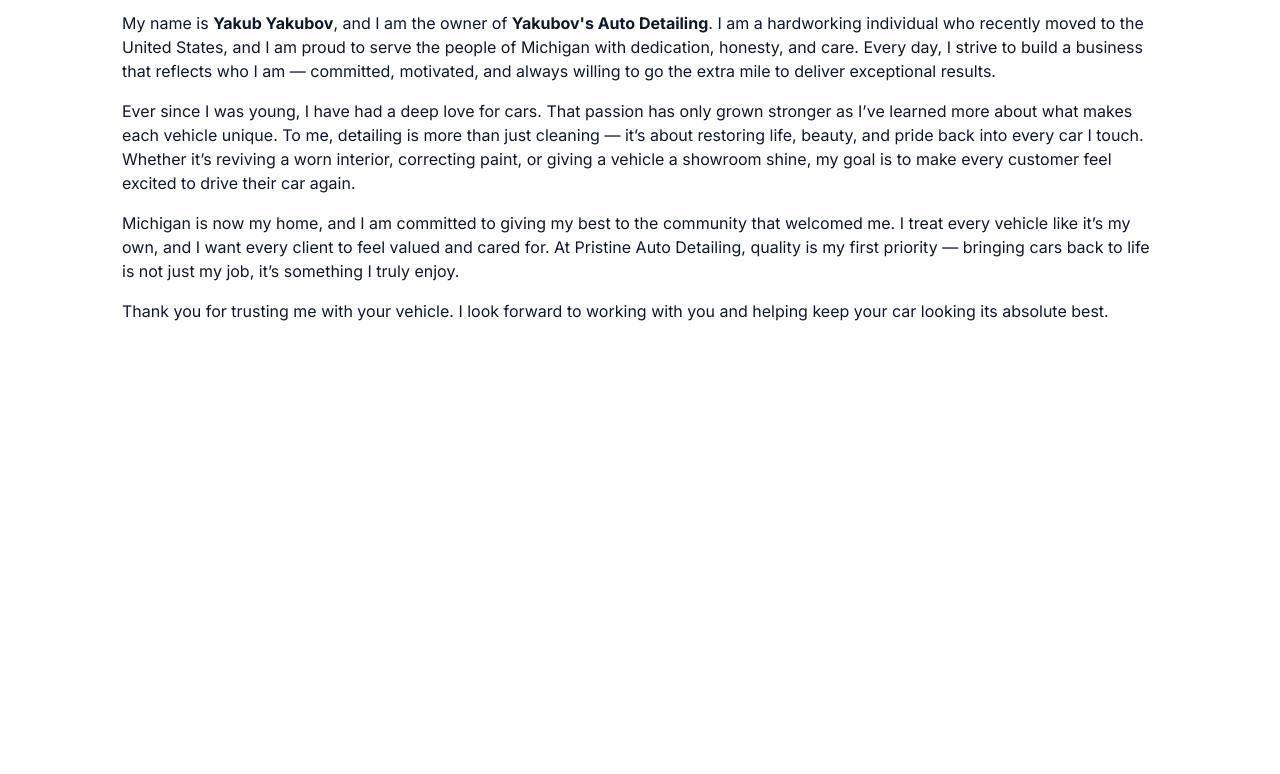
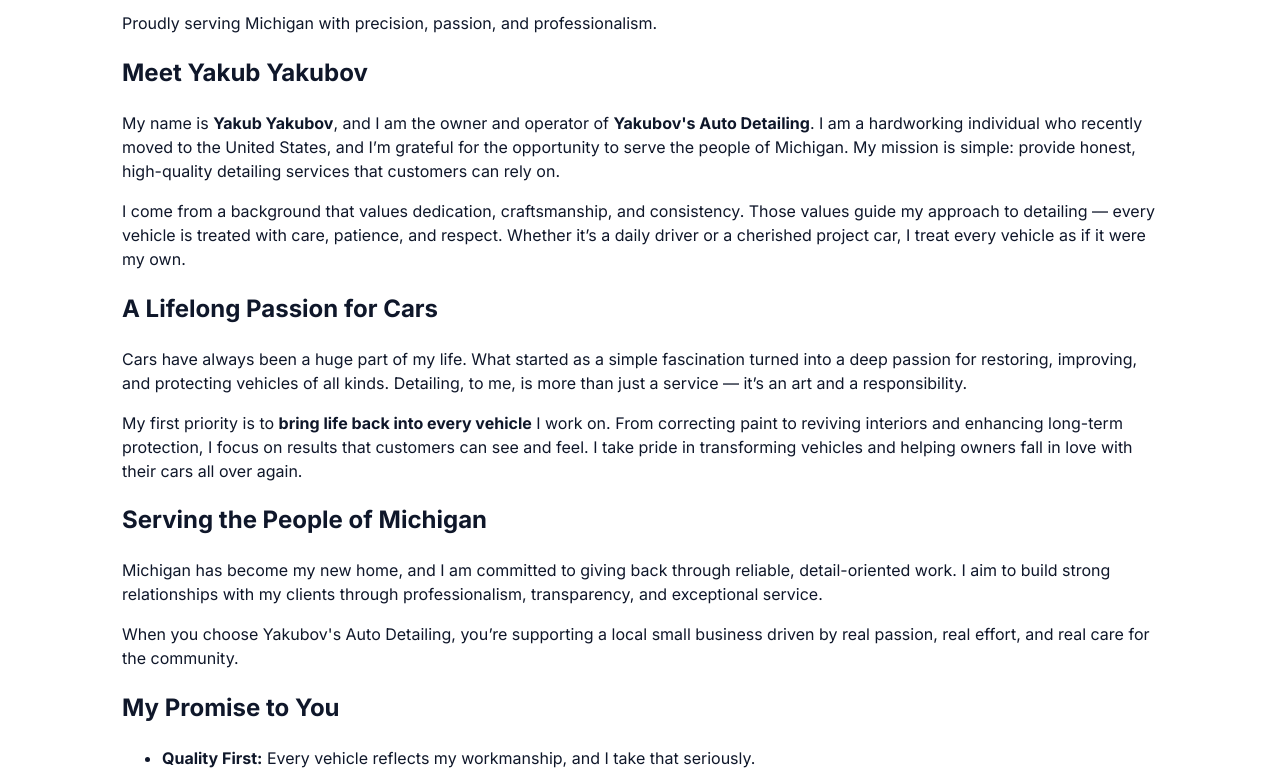
Before and after one commit to jacob8439/mywebsite, a plain HTML site: page about.html in a window 1280 px wide. Shown: the part 112-886 px from the top of the page. Before the commit the page ends 800 px from the top, so only its background shows below. Drawn offline with nearby package versions, Linux system fonts and the light colour scheme.

Commit message:
Update about.html

```diff
--- a/about.html
+++ b/about.html
@@ -9,37 +9,68 @@
 </head>
 
 <body class="theme-light">
+  <main class="container" data-aos="fade-up">
+    <header class="page-header">
+      <h1>About the Owner</h1>
+      <p class="subtitle">Proudly serving Michigan with precision, passion, and professionalism.</p>
+    </header>
 
-  <main class="container" data-aos="fade-up">
-    <h1>About Me</h1>
+    <section class="about-section">
+      <h2>Meet Yakub Yakubov</h2>
+      <p>
+        My name is <strong>Yakub Yakubov</strong>, and I am the owner and operator of
+        <strong>Yakubov's Auto Detailing</strong>. I am a hardworking individual who recently moved
+        to the United States, and I’m grateful for the opportunity to serve the people of Michigan.
+        My mission is simple: provide honest, high-quality detailing services that customers can rely on.
+      </p>
+      <p>
+        I come from a background that values dedication, craftsmanship, and consistency. Those values
+        guide my approach to detailing — every vehicle is treated with care, patience, and respect.
+        Whether it’s a daily driver or a cherished project car, I treat every vehicle as if it were my own.
+      </p>
+    </section>
 
+    <section class="about-section">
+      <h2>A Lifelong Passion for Cars</h2>
       <p>
-      My name is <strong>Yakub Yakubov</strong>, and I am the owner of <strong>Yakubov's Auto Detailing</strong>.
-      I am a hardworking individual who recently moved to the United States, and I am proud to serve the
-      people of Michigan with dedication, honesty, and care. Every day, I strive to build a business
-      that reflects who I am — committed, motivated, and always willing to go the extra mile to deliver
-      exceptional results.
+        Cars have always been a huge part of my life. What started as a simple fascination turned into
+        a deep passion for restoring, improving, and protecting vehicles of all kinds. Detailing, to me,
+        is more than just a service — it’s an art and a responsibility.
       </p>
+      <p>
+        My first priority is to <strong>bring life back into every vehicle</strong> I work on. From
+        correcting paint to reviving interiors and enhancing long-term protection, I focus on results
+        that customers can see and feel. I take pride in transforming vehicles and helping owners fall
+        in love with their cars all over again.
+      </p>
+    </section>
 
+    <section class="about-section">
+      <h2>Serving the People of Michigan</h2>
       <p>
-      Ever since I was young, I have had a deep love for cars. That passion has only grown stronger as I’ve
-      learned more about what makes each vehicle unique. To me, detailing is more than just cleaning — it’s
-      about restoring life, beauty, and pride back into every car I touch. Whether it’s reviving a worn
-      interior, correcting paint, or giving a vehicle a showroom shine, my goal is to make every customer
-      feel excited to drive their car again.
+        Michigan has become my new home, and I am committed to giving back through reliable,
+        detail-oriented work. I aim to build strong relationships with my clients through professionalism,
+        transparency, and exceptional service.
       </p>
+      <p>
+        When you choose Yakubov's Auto Detailing, you’re supporting a local small business driven by
+        real passion, real effort, and real care for the community.
+      </p>
+    </section>
 
+    <section class="about-section">
+      <h2>My Promise to You</h2>
+      <ul class="about-list">
+        <li><strong>Quality First:</strong> Every vehicle reflects my workmanship, and I take that seriously.</li>
+        <li><strong>Honest Service:</strong> Clear communication, no hidden fees, and fair recommendations.</li>
+        <li><strong>Respect & Reliability:</strong> Your time, property, and trust matter to me.</li>
+        <li><strong>Attention to Detail:</strong> I focus on the small things that make a big difference.</li>
+      </ul>
       <p>
-      Michigan is now my home, and I am committed to giving my best to the community that welcomed me. I
-      treat every vehicle like it’s my own, and I want every client to feel valued and cared for. At Pristine
-      Auto Detailing, quality is my first priority — bringing cars back to life is not just my job, it’s
-      something I truly enjoy.
+        Thank you for considering Yakubov's Auto Detailing. I look forward to restoring, protecting,
+        and enhancing your vehicle with the highest level of care.
       </p>
-
-    <p>
-      Thank you for trusting me with your vehicle. I look forward to working with you and helping keep your
-      car looking its absolute best.
-    </p>
+    </section>
   </main>
 
   <footer>
```
Lines whose indentation alone changed are shown as unchanged.
